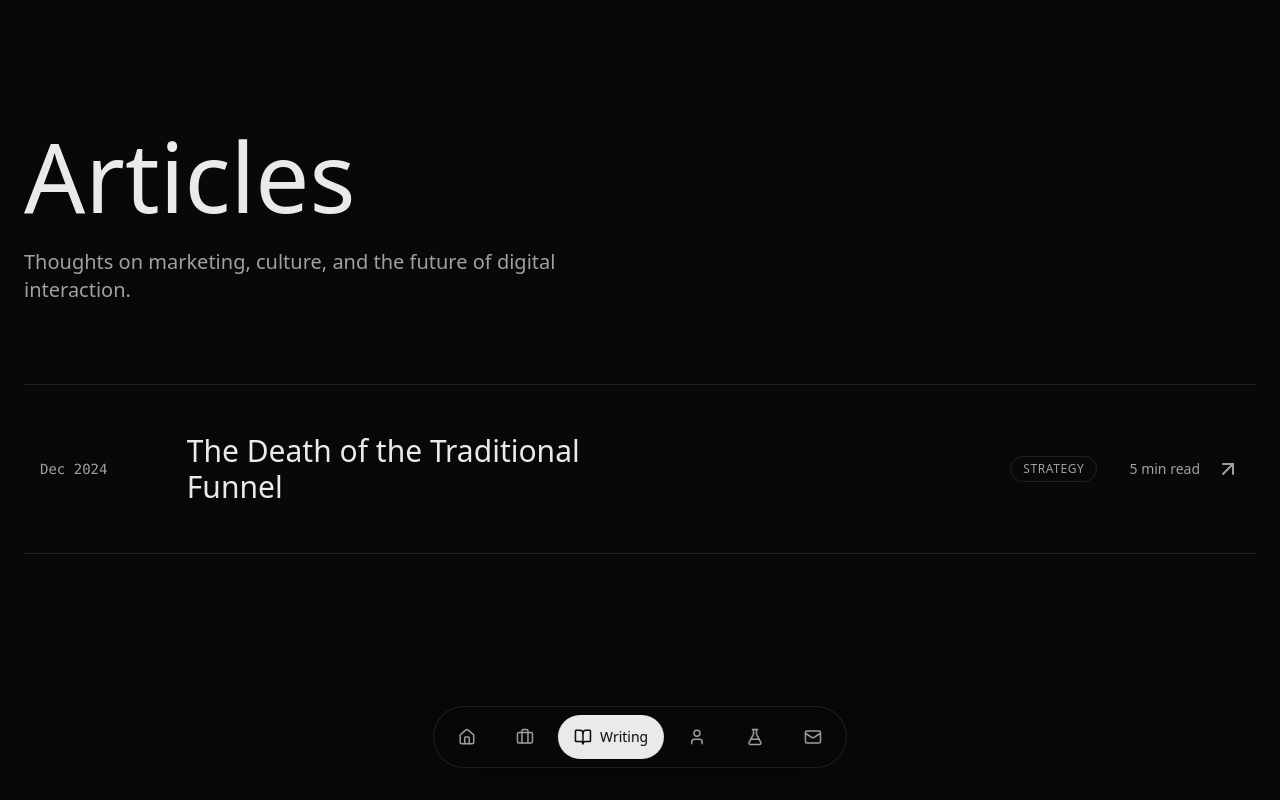
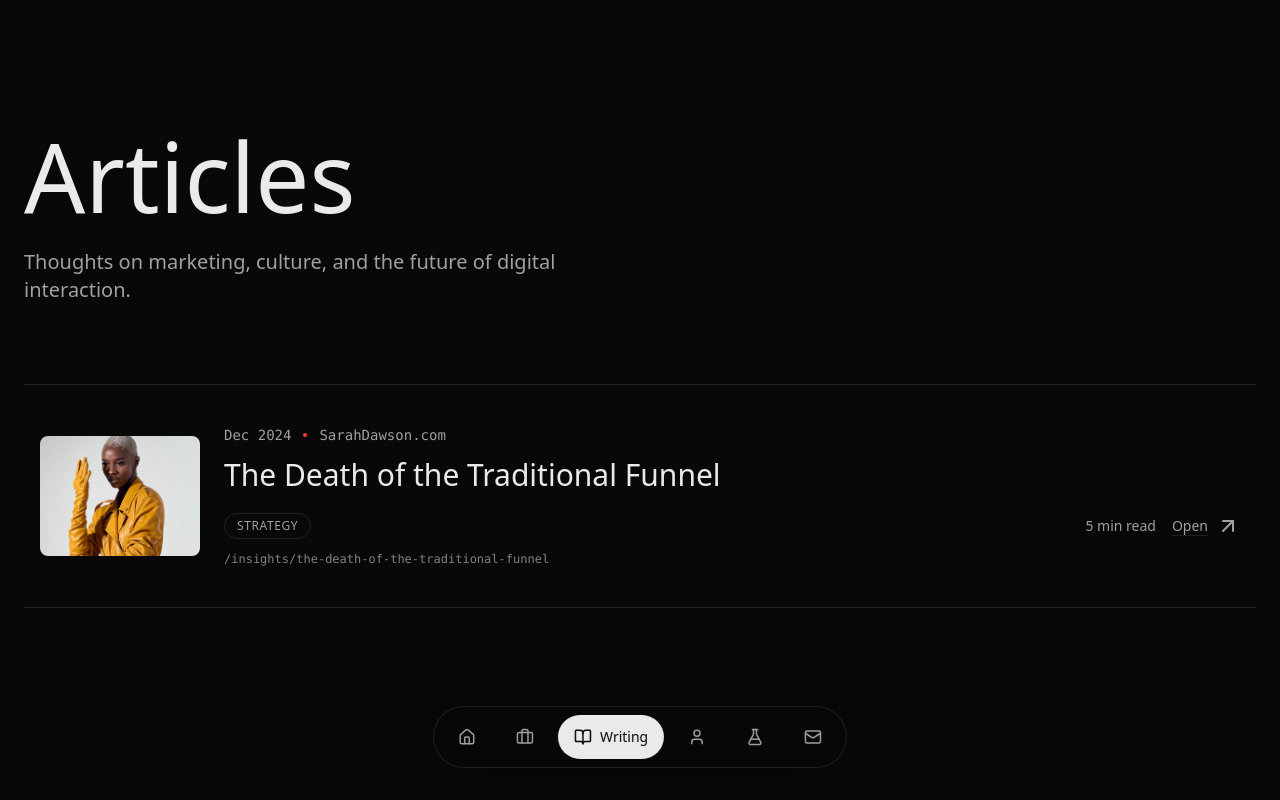
Before and after one commit to sarahsarahsarahX3/Personal-website-, a Next.js app: page /insights in a window 1280 px wide. Built offline with nearby package versions, Linux system fonts and the light colour scheme; a web font is replaced by a local one.

Commit message:
Article card

```diff
--- a/app/components/insights/ArticleList.tsx
+++ b/app/components/insights/ArticleList.tsx
@@ -3,6 +3,8 @@
 import { motion } from "framer-motion";
 import Link from "next/link";
 import { ArrowUpRight } from "lucide-react";
+import Image from "next/image";
+import { cn } from "@/app/lib/utils";
 
 interface Article {
     title: string;
@@ -10,12 +12,20 @@ interface Article {
     date: string;
     category: string;
     readTime: string;
+    thumbnail?: string;
+    publication?: string;
+    link?: string;
 }
 
 export function ArticleList({ articles }: { articles: Article[] }) {
     return (
         <div className="border-t border-white/10">
-            {articles.map((article, i) => (
+            {articles.map((article, i) => {
+                const internalHref = `/insights/${article.slug}`;
+                const href = article.link ?? internalHref;
+                const isExternal = href.startsWith("http://") || href.startsWith("https://");
+
+                return (
                     <motion.div
                         key={article.title}
                         initial={{ opacity: 0, y: 20 }}
@@ -23,28 +33,95 @@ export function ArticleList({ articles }: { articles: Article[] }) {
                         transition={{ delay: i * 0.1 }}
                         viewport={{ once: true }}
                     >
-                    <Link href={`/insights/${article.slug}`} className="group block py-12 border-b border-white/10 hover:bg-white/5 transition-colors px-4">
-                        <div className="flex flex-col md:flex-row md:items-center justify-between gap-4">
-                            <div className="flex flex-col md:flex-row md:items-center gap-8 md:w-1/2">
-                                <span className="text-text-secondary font-mono text-sm w-32">{article.date}</span>
-                                <h3 className="text-2xl md:text-3xl font-display group-hover:italic transition-all duration-300">
-                                    {article.title}
-                                </h3>
+                        <article className="group py-10 border-b border-white/10 hover:bg-white/5 transition-colors px-4">
+                            <div className="grid grid-cols-1 md:grid-cols-[160px_1fr] gap-6 md:items-center">
+                            <div className="relative overflow-hidden rounded-lg bg-surface-secondary aspect-[4/3]">
+                                <Image
+                                    src={article.thumbnail ?? "/images/IMG_5668_edited.jpg"}
+                                    alt={`${article.title} thumbnail`}
+                                    fill
+                                    className="object-cover"
+                                    sizes="(min-width: 768px) 160px, 100vw"
+                                />
                             </div>
 
-                            <div className="flex items-center justify-between md:justify-end gap-8 md:w-1/2">
+                            <div className="min-w-0">
+                                <div className="flex flex-wrap items-center gap-x-3 gap-y-2 text-text-secondary font-mono text-sm">
+                                    <span>{article.date}</span>
+                                    <span className="w-1 h-1 bg-accent rounded-full" />
+                                    <span>{article.publication ?? "Sarah Dawson"}</span>
+                                </div>
+
+                                <h3 className="mt-3 text-2xl md:text-3xl font-display">
+                                    <Link
+                                        href={internalHref}
+                                        className="hover:italic transition-all duration-300"
+                                    >
+                                        {article.title}
+                                    </Link>
+                                </h3>
+
+                                <div className="mt-5 flex flex-wrap items-center justify-between gap-4">
                                     <span className="px-3 py-1 rounded-full border border-white/10 text-xs uppercase tracking-wider text-text-secondary">
                                         {article.category}
                                     </span>
+
                                     <div className="flex items-center gap-4">
                                         <span className="text-sm text-text-secondary">{article.readTime}</span>
-                                    <ArrowUpRight className="text-text-secondary group-hover:text-accent group-hover:-translate-y-1 group-hover:translate-x-1 transition-all" />
+                                        {isExternal ? (
+                                            <a
+                                                href={href}
+                                                target="_blank"
+                                                rel="noreferrer"
+                                                className={cn(
+                                                    "inline-flex items-center gap-2 text-sm text-text-secondary hover:text-accent transition-colors",
+                                                    "underline underline-offset-4 decoration-white/10 hover:decoration-accent/60"
+                                                )}
+                                            >
+                                                <span>Open</span>
+                                                <ArrowUpRight className="transition-transform group-hover:-translate-y-1 group-hover:translate-x-1" />
+                                            </a>
+                                        ) : (
+                                            <Link
+                                                href={href}
+                                                className={cn(
+                                                    "inline-flex items-center gap-2 text-sm text-text-secondary hover:text-accent transition-colors",
+                                                    "underline underline-offset-4 decoration-white/10 hover:decoration-accent/60"
+                                                )}
+                                            >
+                                                <span>Open</span>
+                                                <ArrowUpRight className="transition-transform group-hover:-translate-y-1 group-hover:translate-x-1" />
+                                            </Link>
+                                        )}
+                                    </div>
+                                </div>
+
+                                <div className="mt-3 text-xs font-mono text-text-secondary/80 truncate">
+                                    <span className="sr-only">Link: </span>
+                                    {isExternal ? (
+                                        <a
+                                            href={href}
+                                            target="_blank"
+                                            rel="noreferrer"
+                                            className="hover:text-text-primary transition-colors"
+                                        >
+                                            {href}
+                                        </a>
+                                    ) : (
+                                        <Link
+                                            href={href}
+                                            className="hover:text-text-primary transition-colors"
+                                        >
+                                            {href}
+                                        </Link>
+                                    )}
                                 </div>
                             </div>
                         </div>
-                    </Link>
+                        </article>
                     </motion.div>
-            ))}
+                );
+            })}
         </div>
     );
 }
--- a/app/insights/page.tsx
+++ b/app/insights/page.tsx
@@ -12,7 +12,10 @@ export default async function InsightsPage() {
         slug: article.slug,
         date: article.date,
         category: article.category,
-        readTime: article.readTime
+        readTime: article.readTime,
+        thumbnail: article.thumbnail,
+        publication: article.publication,
+        link: article.link
     }));
 
     return (
--- a/content/insights/the-death-of-the-traditional-funnel.mdx
+++ b/content/insights/the-death-of-the-traditional-funnel.mdx
@@ -3,6 +3,9 @@ title: "The Death of the Traditional Funnel"
 date: "Dec 2024"
 category: "Strategy"
 readTime: "5 min read"
+publication: "SarahDawson.com"
+thumbnail: "/images/IMG_5668_edited.jpg"
+link: "/insights/the-death-of-the-traditional-funnel"
 ---
 
 The linear path to purchase is a myth we've been telling ourselves since the Mad Men era. In 2024, the funnel isn't just leaking; it's evaporated.
```
Lines whose indentation alone changed are shown as unchanged.
